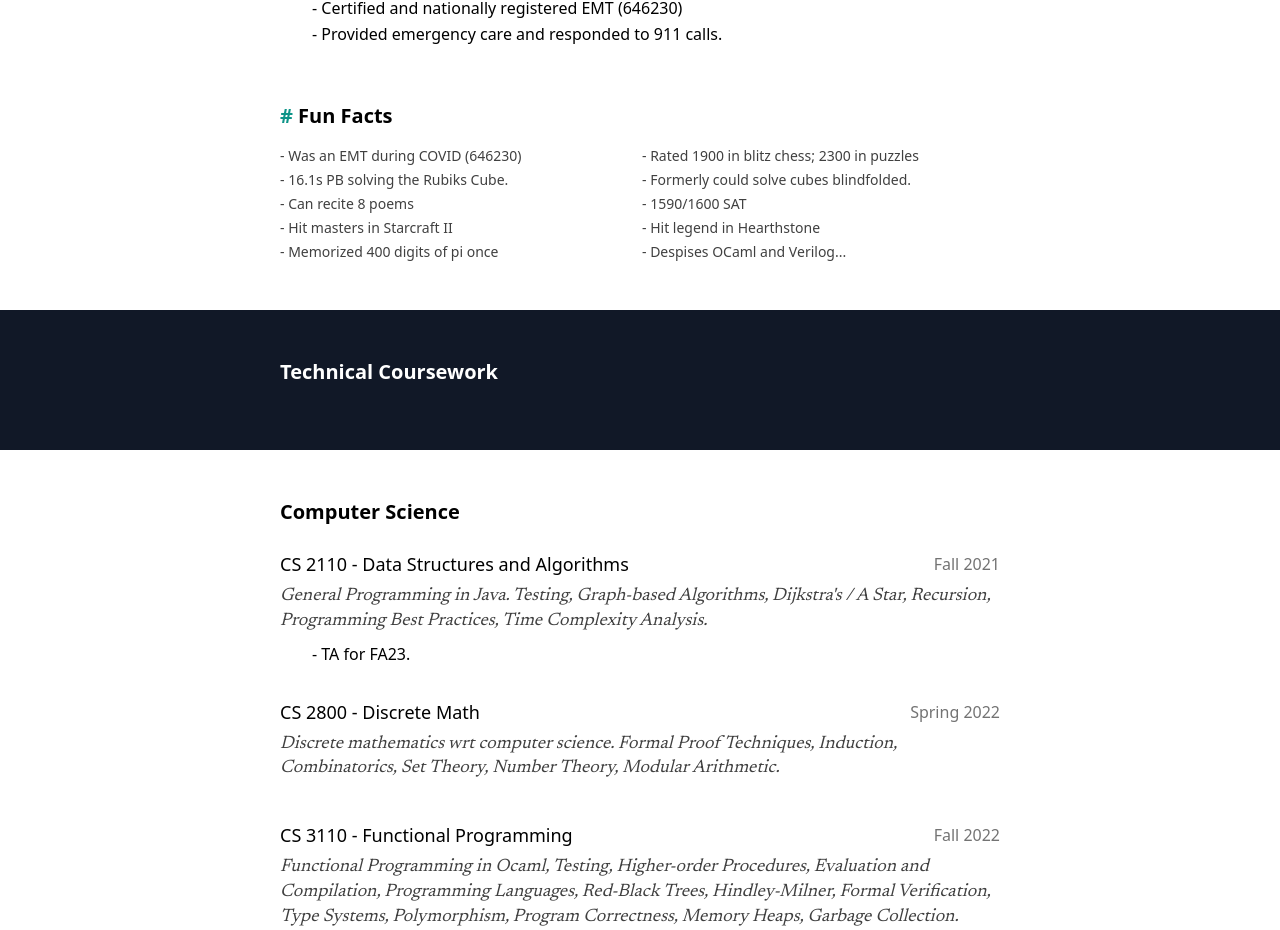
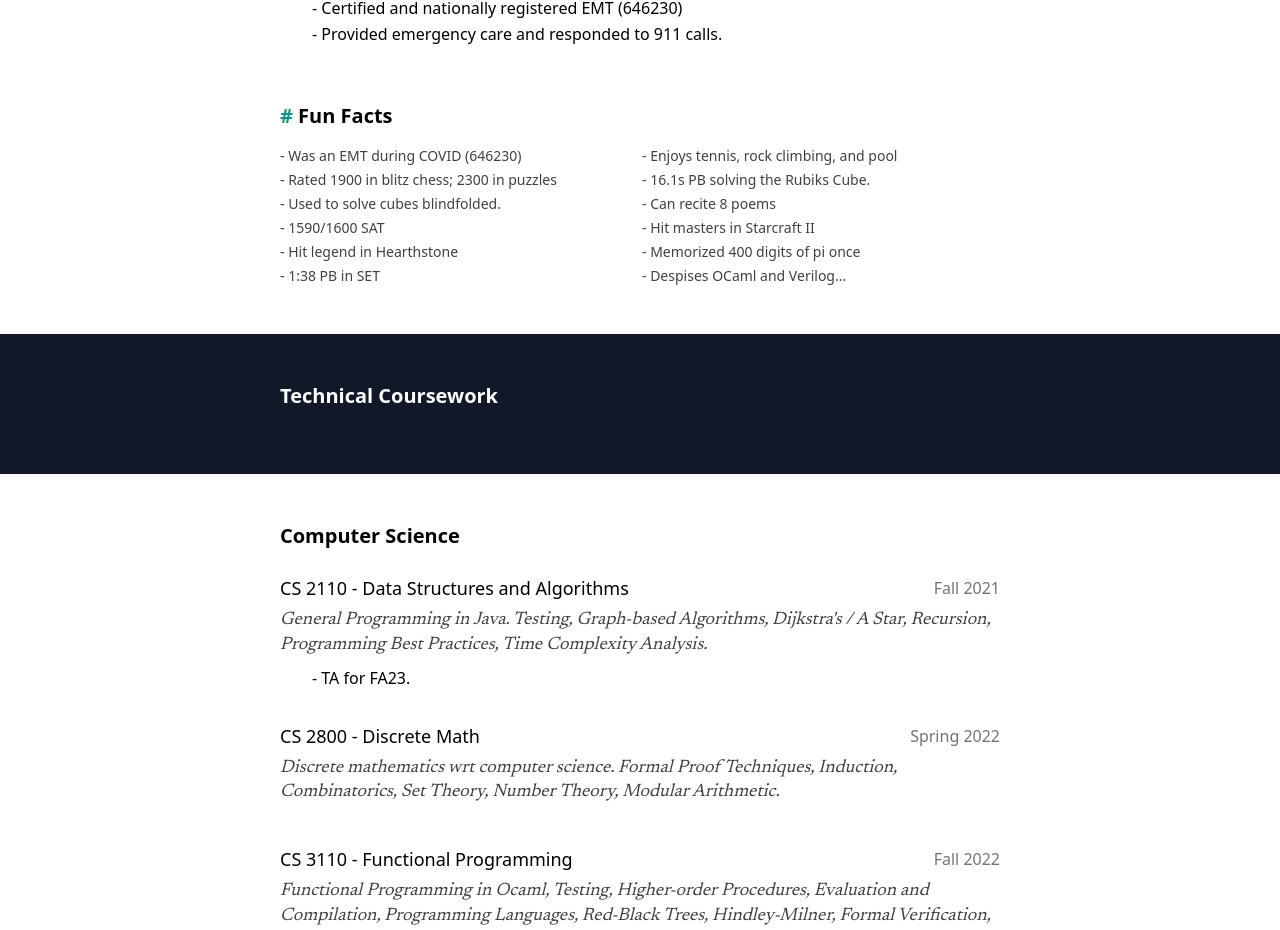
Before and after one commit to bryant-har/bryanthar.com, a Next.js app: page /resume in a window 1280 px wide. Shown: the part 1590-2520 px from the top of the page. Built offline with nearby package versions, Linux system fonts and the light colour scheme.

Commit message:
Add two lines

```diff
--- a/src/pages/resume/index.js
+++ b/src/pages/resume/index.js
@@ -96,14 +96,16 @@ export default function Resume() {
         </h1>
         <ul className="text-sm grid gap-1  grid-cols-2 text-neutral-700">
           <li>- Was an EMT during COVID (646230)</li>
+          <li>- Enjoys tennis, rock climbing, and pool</li>
           <li>- Rated 1900 in blitz chess; 2300 in puzzles</li>
           <li>- 16.1s PB solving the Rubiks Cube.</li>
-          <li>- Formerly could solve cubes blindfolded.</li>
+          <li>- Used to solve cubes blindfolded.</li>
           <li>- Can recite 8 poems</li>
           <li>- 1590/1600 SAT</li>
           <li>- Hit masters in Starcraft II</li>
           <li>- Hit legend in Hearthstone</li>
           <li>- Memorized 400 digits of pi once</li>
+          <li>- 1:38 PB in <a href= 'setwithfriends.com'>SET</a></li>
           <li>- Despises OCaml and Verilog...</li>
         </ul>
       </section>
```
